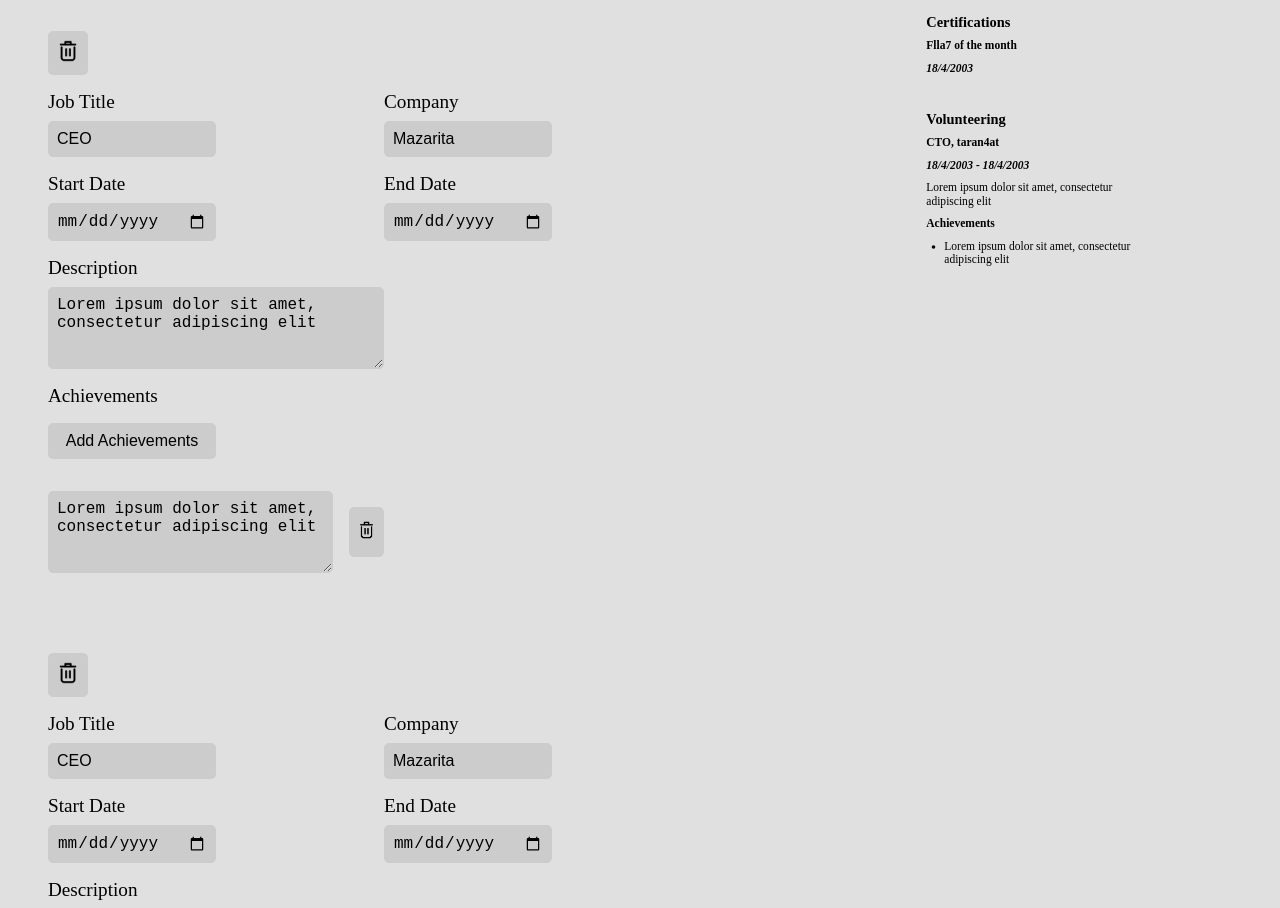
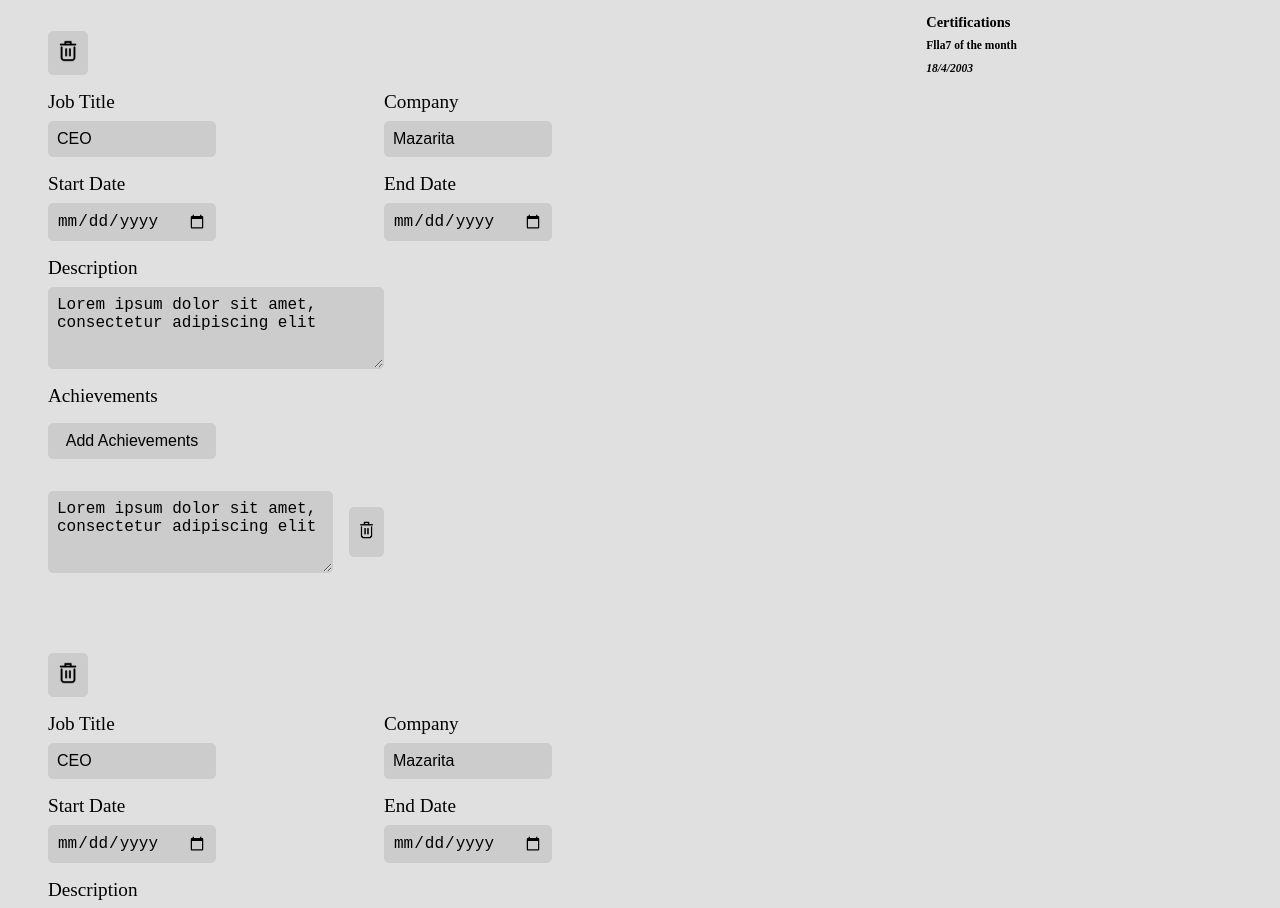
Before and after one commit to The-White-Hats/Resumeness, a React (Vite) app: page /resume in a window 1280 px wide. Shown: the part 809-1717 px from the top of the page. Built offline with nearby package versions, Linux system fonts and the light colour scheme.

Commit message:
deleted Volunteering

```diff
--- a/src/pages/resume/sub/form/form.tsx
+++ b/src/pages/resume/sub/form/form.tsx
@@ -28,8 +28,6 @@ const Form = () => {
         dispatch(form.setLanguages(languages))
     const SetCertifications = (certifications: form.certification[]) =>
         dispatch(form.setCertifications(certifications))
-    const SetVolunteering = (volunteering: form.experience[]) =>
-        dispatch(form.setVolunteering(volunteering))
     const SetInterests = (interests: form.interest[]) =>
         dispatch(form.setInterests(interests))
 
@@ -38,7 +36,6 @@ const Form = () => {
     const skillArr = useSelector(form.selectSkills)
     const languageArr = useSelector(form.selectLanguages)
     const certificationArr = useSelector(form.selectCertifications)
-    const volunteeringArr = useSelector(form.selectVolunteering)
     const interestArr = useSelector(form.selectInterests)
 
     type setter = (value: string) => void
--- a/src/pages/resume/sub/preview-wrapper/preview/preview.tsx
+++ b/src/pages/resume/sub/preview-wrapper/preview/preview.tsx
@@ -22,7 +22,6 @@ const Preview = ({ color }: PreviewProps) => {
   const skillArr = useSelector(form.selectSkills);
   const languageArr = useSelector(form.selectLanguages);
   const certificationArr = useSelector(form.selectCertifications);
-  const volunteeringArr = useSelector(form.selectVolunteering);
   const interestArr = useSelector(form.selectInterests);
 
   return (
@@ -194,40 +193,6 @@ const Preview = ({ color }: PreviewProps) => {
             );
           })}
         </div>
-        <div
-          className={
-            "volunteering " + (volunteeringArr.length === 0 ? "hide" : "")
-          }
-        >
-          <h2>Volunteering</h2>
-          {volunteeringArr.map((volunteering) => {
-            return (
-              <div key={volunteering.id}>
-                <h3>
-                  {volunteering.jobTitle}, {volunteering.company}
-                </h3>
-                <h3>
-                  <i>
-                    {volunteering.startDate} - {volunteering.endDate}
-                  </i>
-                </h3>
-                <p>{volunteering.jobDescription}</p>
-                <h3
-                  className={
-                    volunteering.achievements.length === 0 ? "hide" : ""
-                  }
-                >
-                  Achievements
-                </h3>
-                <ul>
-                  {volunteering.achievements.map((achievement) => {
-                    return <li key={achievement}>{achievement}</li>;
-                  })}
-                </ul>
-              </div>
-            );
-          })}
-        </div>
       </div>
     </div>
   );
--- a/src/slices/formReducer.tsx
+++ b/src/slices/formReducer.tsx
@@ -58,7 +58,6 @@ interface FormCollectionState {
   skills: skill[];
   languages: language[];
   certifications: certification[];
-  volunteering: experience[];
   interests: interest[];
 }
 
@@ -78,10 +77,9 @@ const initialState: FormCollectionState = {
   skills: [{ id: 0, skill: 'smart'}, { id: 1, skill: 'fela7a'}],
   languages: [{ id: 0, language: 'Russian', fluency: 80}],
   certifications: [{ id: 0, certification: 'Flla7 of the month', date: '18/4/2003'}],
-  volunteering: [{ id: 0, jobTitle: 'CTO', company: 'taran4at', startDate: '18/4/2003', endDate: '18/4/2003', jobDescription: 'Lorem ipsum dolor sit amet, consectetur adipiscing elit', achievements: ['Lorem ipsum dolor sit amet, consectetur adipiscing elit']}],
   interests: [{ id: 0, interest: 'fela7a'}],
 };
-export type FormCollectionKey = "experience" | "education" | "skills" | "languages" | "certifications" | "volunteering" | "interests";
+export type FormCollectionKey = "experience" | "education" | "skills" | "languages" | "certifications" | "interests";
 
 
 
@@ -137,9 +135,6 @@ const formCollection = createSlice({
     setCertifications: (state, action:PayloadAction<certification[]>) => {
       state.certifications = action.payload;
     },
-    setVolunteering: (state, action:PayloadAction<experience[]>) => {
-      state.volunteering = action.payload;
-    },
     setInterests: (state, action:PayloadAction<interest[]>) => {
       state.interests = action.payload;
     }
@@ -161,9 +156,8 @@ export const selectEducation = (state: { formCollection: FormCollectionState })
 export const selectSkills = (state: { formCollection: FormCollectionState }) => state.formCollection.skills;
 export const selectLanguages = (state: { formCollection: FormCollectionState }) => state.formCollection.languages;
 export const selectCertifications = (state: { formCollection: FormCollectionState }) => state.formCollection.certifications;
-export const selectVolunteering = (state: { formCollection: FormCollectionState }) => state.formCollection.volunteering;
 export const selectInterests = (state: { formCollection: FormCollectionState }) => state.formCollection.interests;
 
 export type {experience, education, skill, language, certification, interest};
-export const {setPicURL, setFirstName, setLastName, setEmail, setTitle, setAddress, setPhone, setLinkedInURL, setPortfolioURL, setProfessionalSummary, setExperience, setEducation, setSkills, setLanguages, setCertifications, setVolunteering, setInterests } = formCollection.actions;
+export const {setPicURL, setFirstName, setLastName, setEmail, setTitle, setAddress, setPhone, setLinkedInURL, setPortfolioURL, setProfessionalSummary, setExperience, setEducation, setSkills, setLanguages, setCertifications, setInterests } = formCollection.actions;
 export default formCollection.reducer;
```
